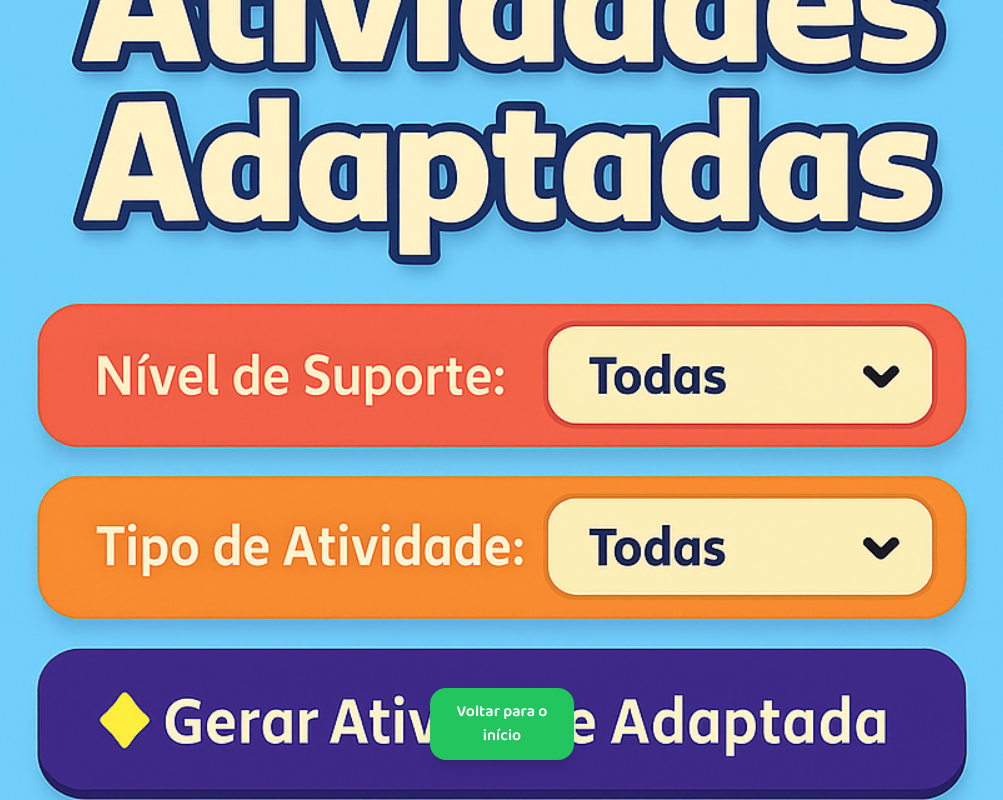
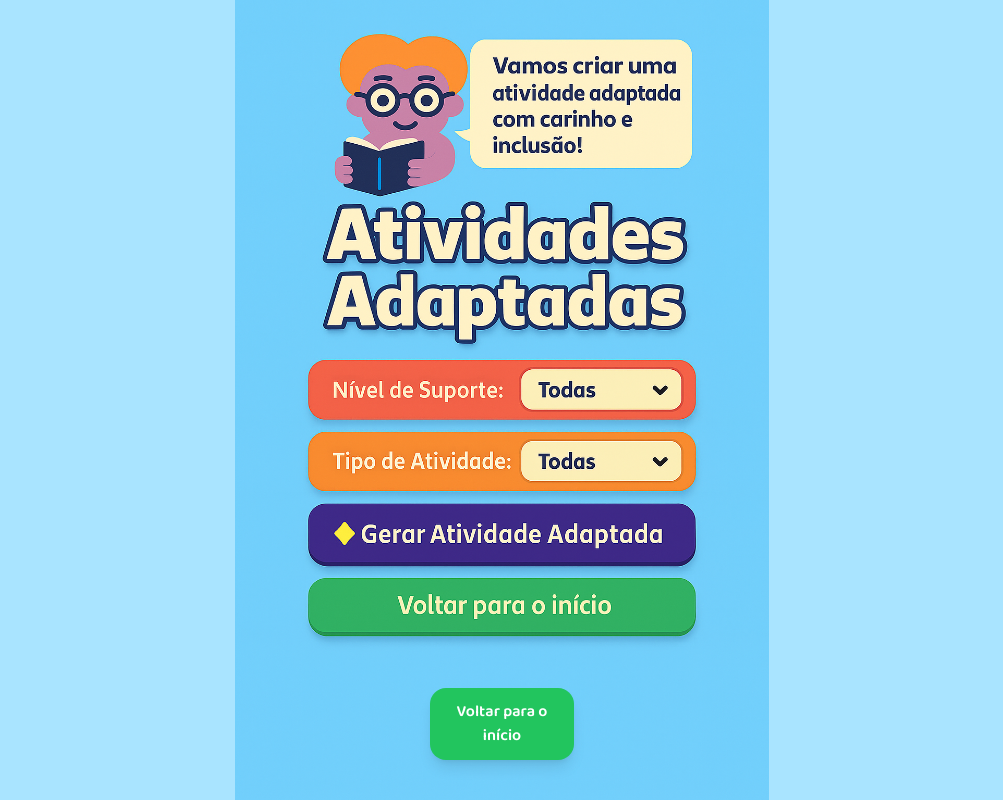
Before and after one commit to letiricetti2-alt/gerador-de-atividades-infantis, a Next.js app: page /atividades-adaptadas in a window 1280 px wide. Shown: the whole page, without its empty margins (138-1141 px from the left). Built offline with nearby package versions, Linux system fonts and the light colour scheme.

Commit message:
Update page.jsx

```diff
--- a/app/atividades-adaptadas/page.jsx
+++ b/app/atividades-adaptadas/page.jsx
@@ -10,10 +10,9 @@ export default function AtividadesAdaptadas() {
       <Image
         src="/adaptada.jpeg"
         alt="Atividades Adaptadas"
-        width={1080}
-        height={2340}
+        fill
         priority
-        className="absolute inset-0 w-full h-full object-cover"
+        className="object-contain"
       />
 
       <div className="absolute inset-0 flex flex-col items-center justify-end pb-10 text-center z-10">
@@ -23,6 +22,7 @@ export default function AtividadesAdaptadas() {
           transition={{ duration: 0.6 }}
           className="flex flex-col items-center gap-4"
         >
+          {/* único botão */}
           <Link
             href="/"
             className="bg-green-500 text-white font-semibold py-3 px-6 rounded-2xl shadow-lg hover:scale-105 transition w-[80%] max-w-xs text-center"
```
